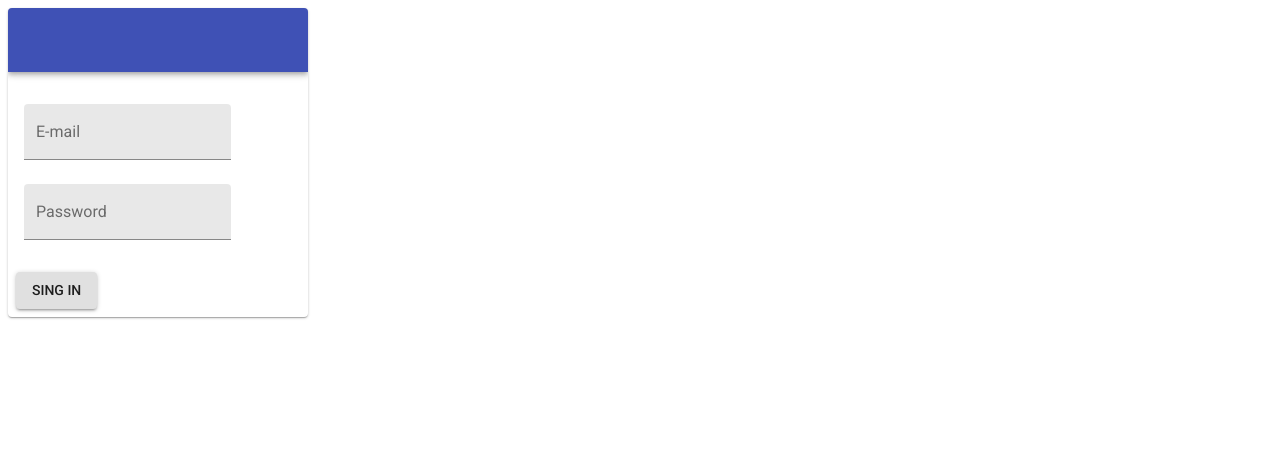
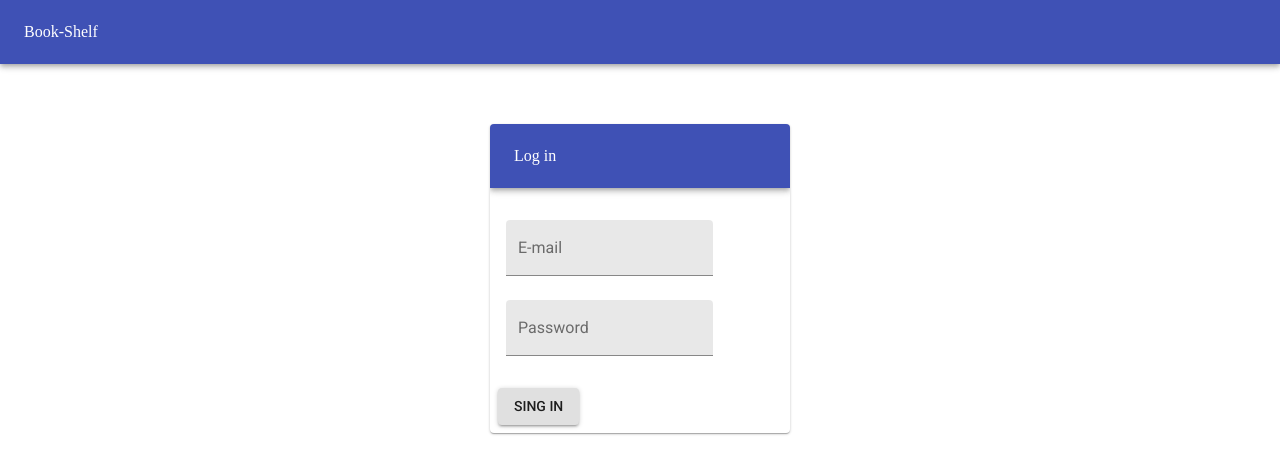
Before and after one commit to samuraiball/book-shelf-react, a React (Create React App) app: page / in a window 1280 px wide. Shown: the top 474 px of the page. Built offline with nearby package versions, Linux system fonts and the light colour scheme.

Commit message:
feature: create base login page

```diff
--- a/public/index.html
+++ b/public/index.html
@@ -1,19 +1,19 @@
 <!DOCTYPE html>
 <html lang="en">
 <head>
-    <meta charset="utf-8" />
-    <link rel="shortcut icon" href="%PUBLIC_URL%/favicon.ico" />
+    <meta charset="utf-8"/>
+    <link rel="shortcut icon" href="%PUBLIC_URL%/favicon.ico"/>
     <meta
             name="viewport"
             content="width=device-width, initial-scale=1, shrink-to-fit=no"
     />
-    <meta name="theme-color" content="#000000" />
-    <link rel="stylesheet" href="https://fonts.googleapis.com/css?family=Roboto:300,400,500" />
+    <meta name="theme-color" content="#000000"/>
+    <link rel="stylesheet" href="https://fonts.googleapis.com/css?family=Roboto:300,400,500"/>
     <!--
       manifest.json provides metadata used when your web app is added to the
       homescreen on Android. See https://developers.google.com/web/fundamentals/web-app-manifest/
     -->
-    <link rel="manifest" href="%PUBLIC_URL%/manifest.json" />
+    <link rel="manifest" href="%PUBLIC_URL%/manifest.json"/>
     <!--
       Notice the use of %PUBLIC_URL% in the tags above.
       It will be replaced with the URL of the `public` folder during the build.
@@ -24,6 +24,12 @@
       Learn how to configure a non-root public URL by running `npm run build`.
     -->
     <title>React App</title>
+
+    <style>
+        body {
+            margin: 0;
+        }
+    </style>
 </head>
 <body>
 <noscript>You need to enable JavaScript to run this app.</noscript>
--- a/src/component/LoginPage.js
+++ b/src/component/LoginPage.js
@@ -10,7 +10,13 @@ import AppBar from '@material-ui/core/AppBar';
 
 
 const style = {
+    box:{
+        display: 'block'
+    },
     card: {
+        marginTop: 60,
+        marginLeft: 'auto',
+        marginRight: 'auto',
         maxWidth: 300
     },
     media: {
@@ -27,9 +33,15 @@ class LoginPage extends Component {
         const {classes} = this.props;
         return (
             <div>
+                <AppBar position="static">
+                    <Toolbar>
+                        Book-Shelf
+                    </Toolbar>
+                </AppBar>
+                <div className={classes.box}>
                     <Card className={classes.card}>
                         <AppBar position="static">
-                    <Toolbar></Toolbar>
+                            <Toolbar>Log in</Toolbar>
                         </AppBar>
                         <CardContent>
                             <TextField
@@ -56,6 +68,7 @@ class LoginPage extends Component {
                         </CardActions>
                     </Card>
                 </div>
+            </div>
         )
     }
 }
```
Lines whose indentation alone changed are shown as unchanged.
